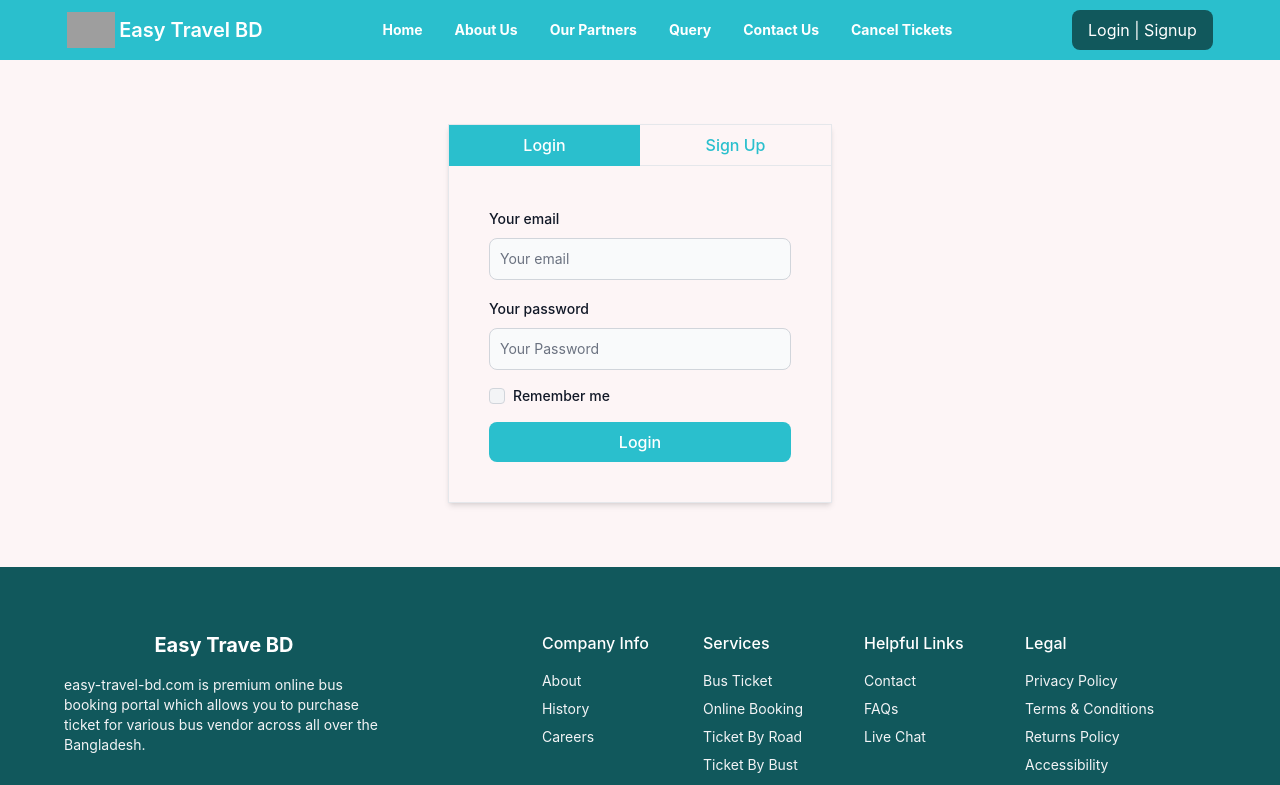
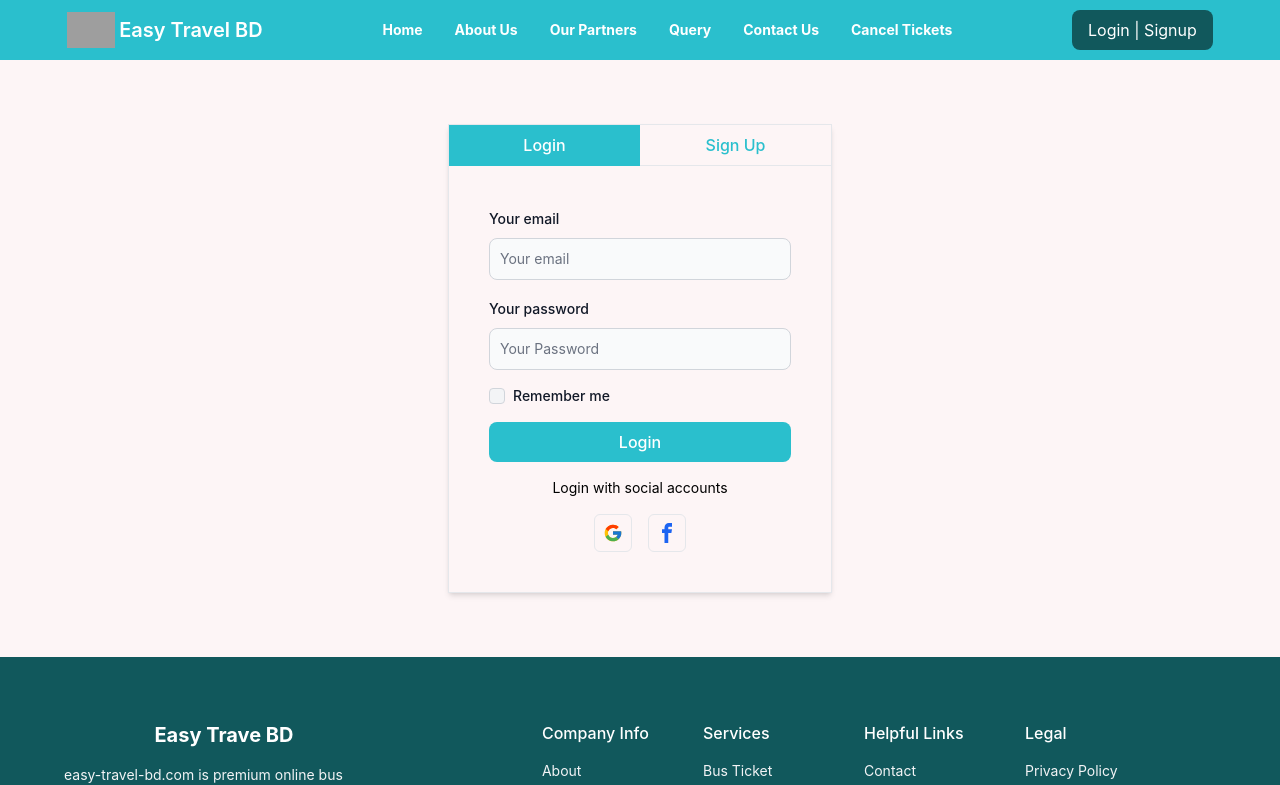
Before and after one commit to nuruzaman-milon/easy-travel-bd-client, a React (Create React App) app: page /login in a window 1280 px wide. Shown: the top 785 px of the page. Built offline with nearby package versions, Linux system fonts and the light colour scheme; grey boxes are pictures that could not be loaded.

Commit message:
login and sign up page updated

```diff
--- a/src/pages/Home/WhyUs/WhyEasyTravelList.js
+++ b/src/pages/Home/WhyUs/WhyEasyTravelList.js
@@ -3,7 +3,7 @@ import React from "react";
 const WhyEasyTravelList = ({ whyEasyTravelList }) => {
   const { icon, title, decription } = whyEasyTravelList;
   return (
-    <div className="border flex items-center flex-col text-center px-4 py-7 bg-primary rounded-md transition-all duration-300 hover:bg-gray-100 hover:shadow-md ">
+    <div className="border flex items-center flex-col text-center px-4 py-7  rounded-md transition-all duration-300 bg-gray-100 hover:shadow-md ">
       <h2 className="text-7xl mb-8 flex justify-center ">{icon}</h2>
       <h1 className="text-2xl mb-3">{title}</h1>
       <p className="">{decription}</p>
--- a/src/pages/Login/Login.js
+++ b/src/pages/Login/Login.js
@@ -1,6 +1,8 @@
 import { Checkbox, Label, TextInput } from "flowbite-react";
 import React from "react";
 import { NavLink } from "react-router-dom";
+import { FcGoogle } from "react-icons/fc";
+import { ImFacebook } from "react-icons/im";
 
 const Login = () => {
   return (
@@ -64,6 +66,22 @@ const Login = () => {
               value="Login"
             />
           </form>
+
+          <div className="flex items-center pt-4 space-x-1">
+            <div className="flex-1 h-px sm:w-16 "></div>
+            <p className="px-3 text-sm dark:text-gray-400">
+              Login with social accounts
+            </p>
+            <div className="flex-1 h-px sm:w-16 "></div>
+          </div>
+          <div className="flex justify-center space-x-4 mt-4">
+            <button className="border p-2 rounded-md hover:bg-white">
+              <FcGoogle className="text-xl"></FcGoogle>
+            </button>
+            <button className="border p-2 rounded-md hover:bg-white">
+              <ImFacebook className="text-xl text-blue-600"></ImFacebook>
+            </button>
+          </div>
         </div>
       </div>
     </section>
--- a/src/pages/SignUp/SignUp.js
+++ b/src/pages/SignUp/SignUp.js
@@ -1,5 +1,7 @@
 import { Label, TextInput } from "flowbite-react";
 import React from "react";
+import { FcGoogle } from "react-icons/fc";
+import { ImFacebook } from "react-icons/im";
 import { Link } from "react-router-dom";
 
 const SignUp = () => {
@@ -68,19 +70,22 @@ const SignUp = () => {
               value="Sign Up"
             />
           </form>
+          <div className="flex items-center pt-4 space-x-1">
+            <div className="flex-1 h-px sm:w-16 "></div>
+            <p className="px-3 text-sm dark:text-gray-400">
+              Sign up with social accounts
+            </p>
+            <div className="flex-1 h-px sm:w-16 "></div>
+          </div>
+          <div className="flex justify-center space-x-4 mt-4">
+            <button className="border p-2 rounded-md hover:bg-white">
+              <FcGoogle className="text-xl"></FcGoogle>
+            </button>
+            <button className="border p-2 rounded-md hover:bg-white">
+              <ImFacebook className="text-xl text-blue-600"></ImFacebook>
+            </button>
+          </div>
         </div>
-        {/*
-        <p className="text-center mt-3">
-          <small>
-            Already have any account ?
-            <Link
-              to="/login"
-              className=" text-primary hover:underline hover:underline-offset-1"
-            >
-              Click here
-            </Link>
-          </small>
-        </p> */}
       </div>
     </section>
   );
```
